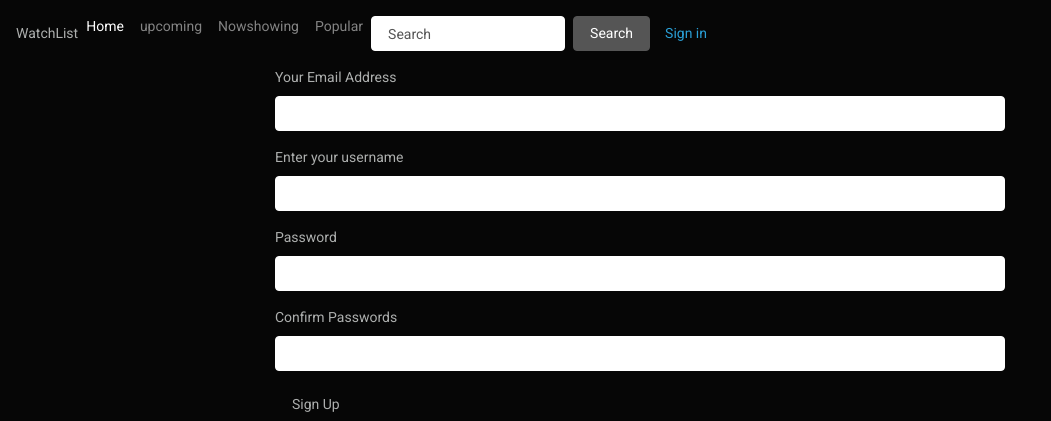
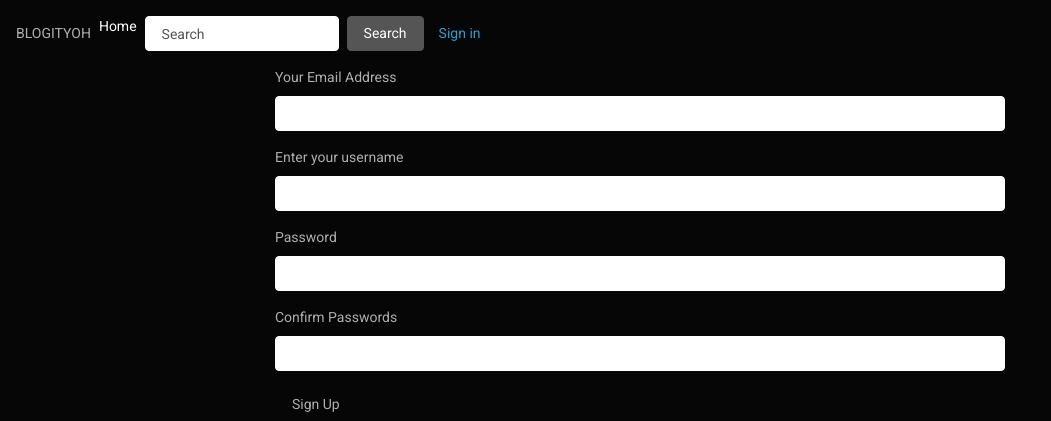
Before and after one commit to leskeylevy/blog, a Flask app: page /register in a window 1280 px wide. Shown: the top 421 px of the page, without its empty margins (0-1051 px from the left). Run offline with Flask 2, Linux system fonts and the light colour scheme; some libraries are stand-ins or nearby versions.

Commit message:
altered the navbar

```diff
--- a/app/templates/navbar.html
+++ b/app/templates/navbar.html
@@ -1,5 +1,5 @@
 <nav class="navbar navbar-expand-lg navbar-dark >
-  <a class="navbar-brand" href="/">WatchList</a>
+  <a class="navbar-brand" href="/">BLOGITYOH</a>
   <button class="navbar-toggler" type="button" data-toggle="collapse" data-target="#navbarColor01" aria-controls="navbarColor01" aria-expanded="false" aria-label="Toggle navigation">
     <span class="navbar-toggler-icon"></span>
   </button>
@@ -9,16 +9,10 @@
       <li class="nav-item active">
         <a class="nav-link" href="/">Home <span class="sr-only">(current)</span></a>
       </li>
-      <li class="nav-item">
-        <a class="nav-link" href="#upcoming">upcoming</a>
-      </li>
-      <li class="nav-item">
-        <a class="nav-link" href="#Nowshowing">Nowshowing</a>
-      </li>
+      <!--<li class="nav-item">-->
+        <!--<a class="nav-link" href="#upcoming">upcoming</a>-->
+      <!--</li>-->
 
-      <li class="nav-item">
-        <a class="nav-link" href="#Popular">Popular</a>
-      </li>
 
     <form class="form-inline my-2 my-lg-0">
       <input name="movie_query" class="form-control mr-sm-2" type="text" placeholder="Search">
```
